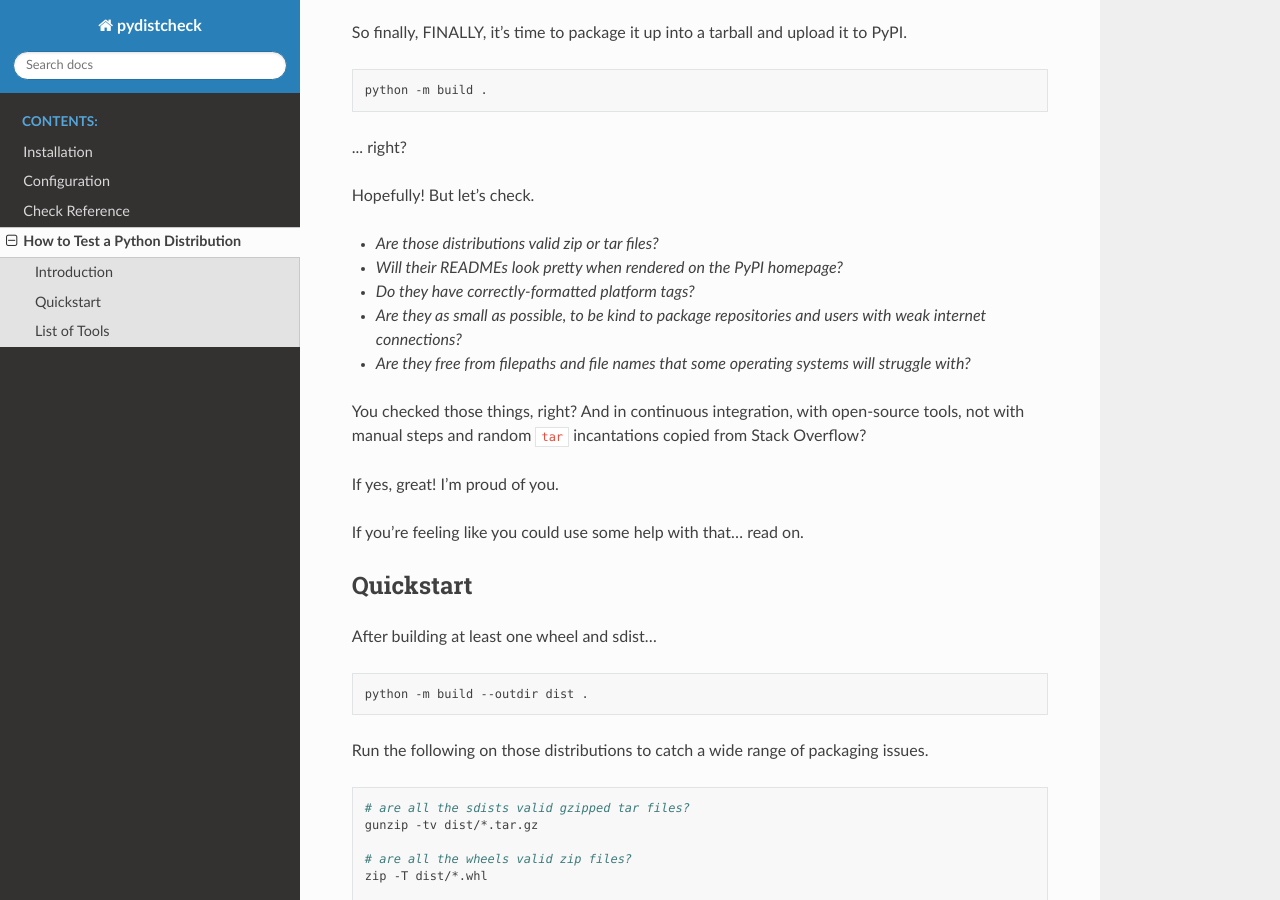
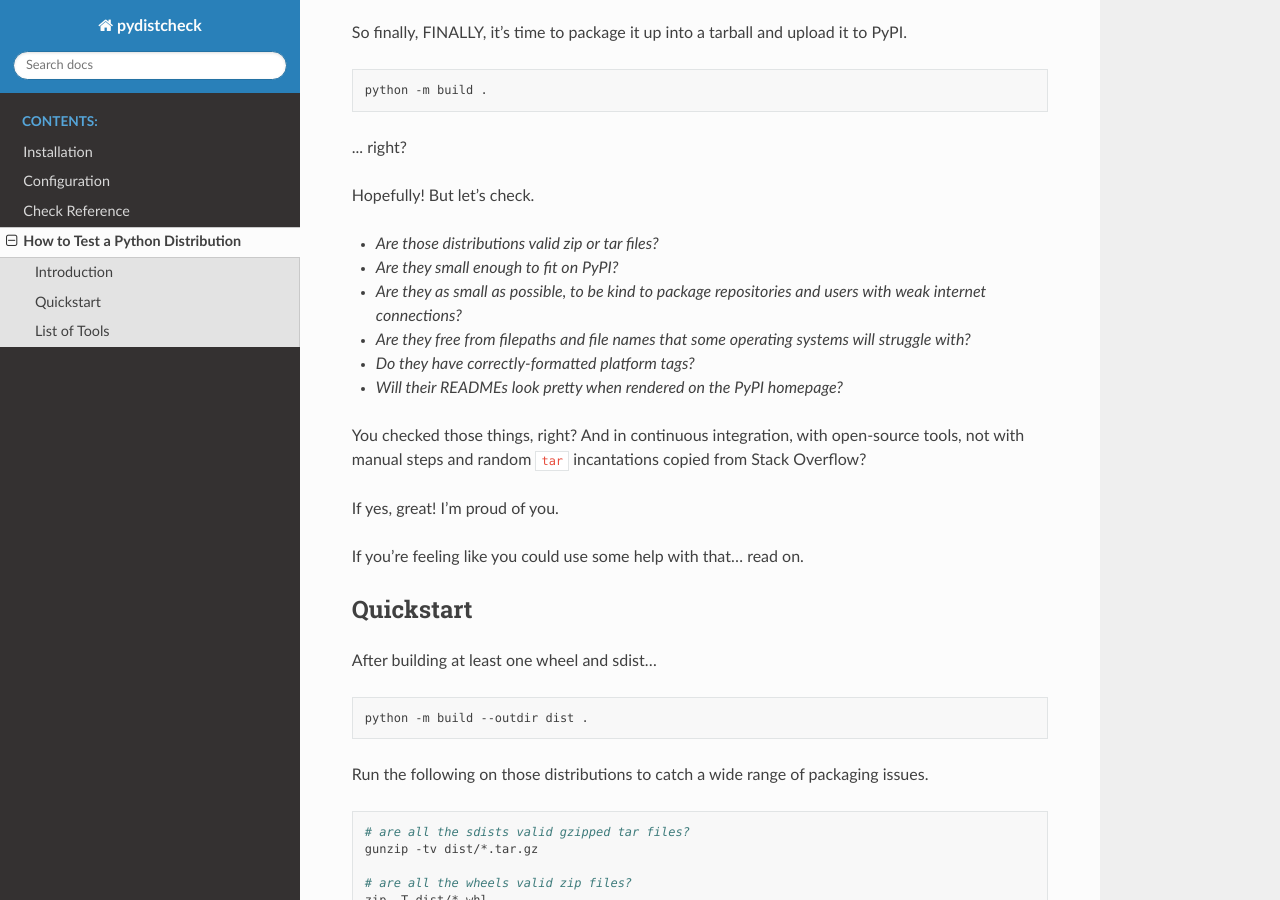
Before and after one commit to jameslamb/pydistcheck, a Sphinx documentation site: the page built from docs/how-to-test-a-python-distribution.rst, in a window 1280 px wide and 900 px high, scrolled down 489 px. Built offline with Sphinx 7.4.7 and the Read the Docs theme 2.0.0, drawn with Linux system fonts in a browser that asks for light colours.

Commit message:
reorganize

```diff
--- a/docs/how-to-test-a-python-distribution.rst
+++ b/docs/how-to-test-a-python-distribution.rst
@@ -25,10 +25,11 @@ So finally, FINALLY, it's time to package it up into a tarball and upload it to
 Hopefully! But let's check.
 
 * `Are those distributions valid zip or tar files?`
-* `Will their READMEs look pretty when rendered on the PyPI homepage?`
-* `Do they have correctly-formatted platform tags?`
+* `Are they small enough to fit on PyPI?`
 * `Are they as small as possible, to be kind to package repositories and users with weak internet connections?`
 * `Are they free from filepaths and file names that some operating systems will struggle with?`
+* `Do they have correctly-formatted platform tags?`
+* `Will their READMEs look pretty when rendered on the PyPI homepage?`
 
 You checked those things, right? And in continuous integration, with open-source tools, not with manual steps and random ``tar`` incantations copied from Stack Overflow?
 
```
